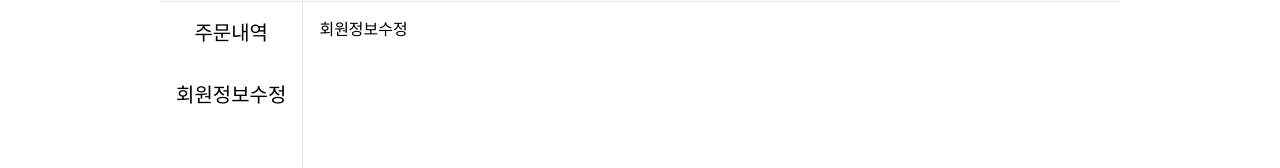
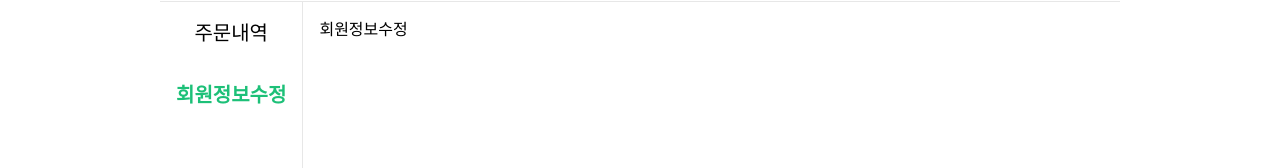
Before and after one commit to 0chae01/refresh-bookstore-refactor, a Next.js app: page /mypage in a window 1280 px wide. Shown: the part 230-398 px from the top of the page. Built offline with nearby package versions, Linux system fonts and the light colour scheme.

Commit message:
feat: 마이페이지 메뉴 active 스타일 적용

```diff
--- a/src/app/mypage/layout.tsx
+++ b/src/app/mypage/layout.tsx
@@ -1,6 +1,11 @@
+"use client";
+
 import Link from "next/link";
+import { usePathname } from "next/navigation";
 
 const MyPageLayout = ({ children }: { children: React.ReactNode }) => {
+  const path = usePathname().split("/").slice(-1)[0];
+  console.log(path);
   return (
     <div className="m-8">
       <h1 className="text-large my-1">마이페이지</h1>
@@ -8,12 +13,19 @@ const MyPageLayout = ({ children }: { children: React.ReactNode }) => {
       <div className="flex">
         <section className="menu flex flex-col">
           <Link
-            className="text-medium text-center p-2 m-2"
+            className={`text-medium text-center p-2 m-2 ${
+              path === "order-list" ? "font-semibold text-point" : ""
+            }`}
             href={"/mypage/order-list"}
           >
             주문내역
           </Link>
-          <Link className="text-medium text-center p-2 m-2" href={"/mypage"}>
+          <Link
+            className={`text-medium text-center p-2 m-2 ${
+              path === "mypage" ? "font-semibold text-point" : ""
+            }`}
+            href={"/mypage"}
+          >
             회원정보수정
           </Link>
         </section>
```
